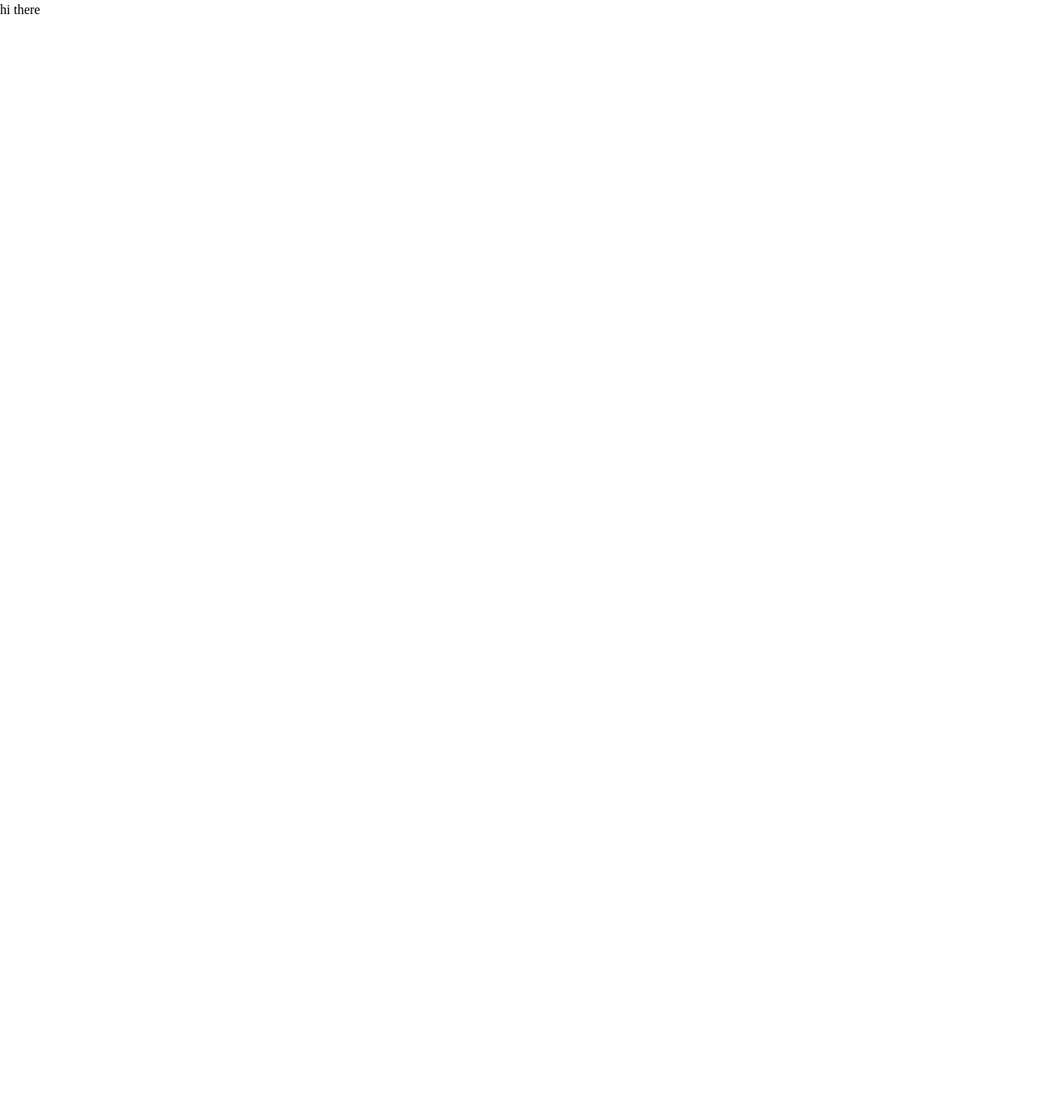
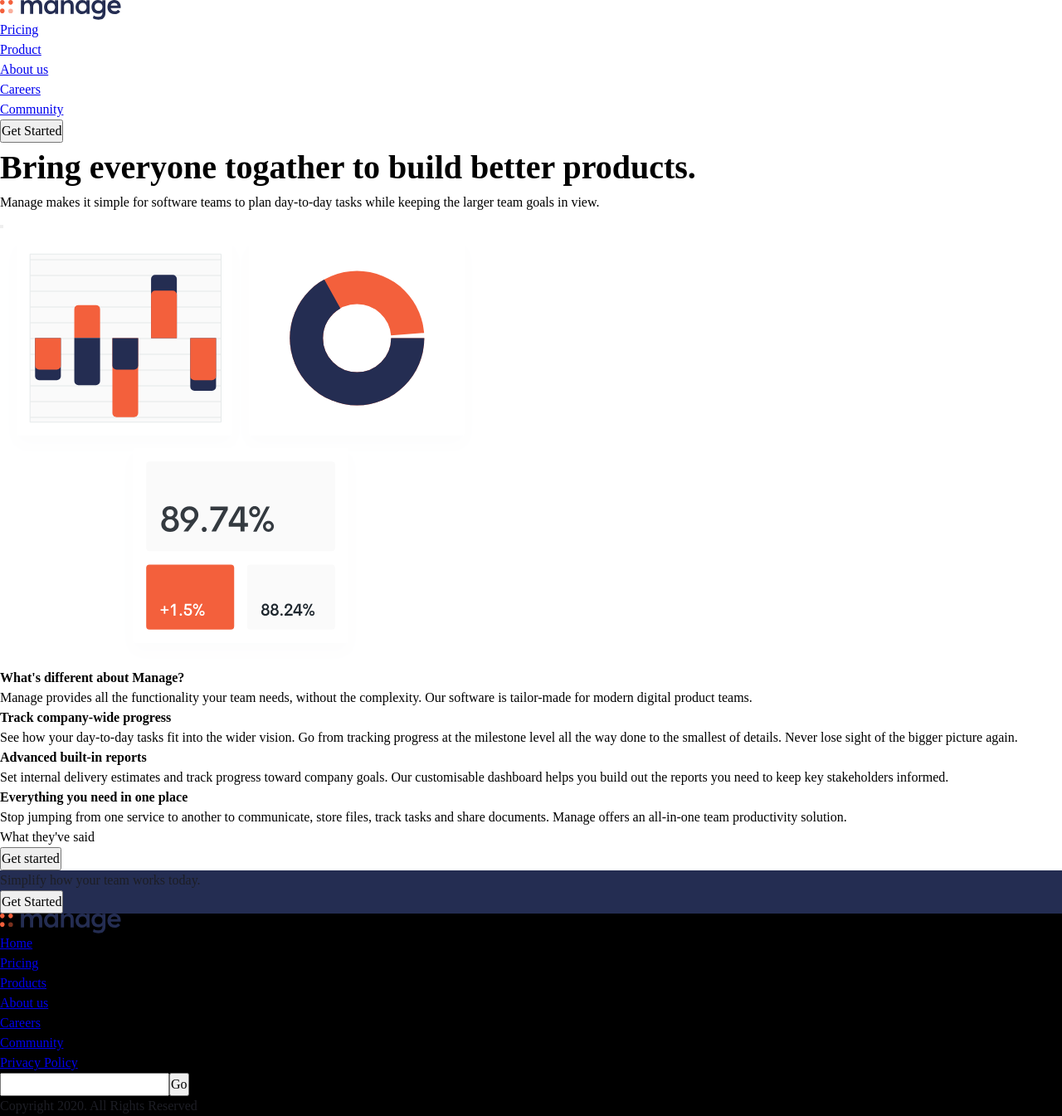
Before and after one commit to mirzakaiyum/reportmate-software-solution, a website built with Vite: page index.html in a window 1280 px wide. Shown: the whole page at 83% size. Before the commit the page ends 800 px from the top, so only its background shows below. Built offline with nearby package versions, Linux system fonts and the light colour scheme.

Commit message:
Full HTML

```diff
--- a/index.html
+++ b/index.html
@@ -5,10 +5,136 @@
     <link rel="icon" type="image/svg+xml" href="/vite.svg" />
     <meta name="viewport" content="width=device-width, initial-scale=1.0" />
     <link rel="stylesheet" href="style.css">
+    <link rel="preconnect" href="https://fonts.googleapis.com">
+    <link rel="preconnect" href="https://fonts.gstatic.com" crossorigin>
+    <link href="https://fonts.googleapis.com/css2?family=Be+Vietnam+Pro:wght@400;500;700&display=swap" rel="stylesheet">
     <title>Vite App</title>
   </head>
   <body>
-    <h1>hi there</h1>
+    <header class="primary-header">
+      <div class="container">
+        <a href="#"><img src="images/logo.svg" alt="Manage"></a>
+        <nav class="primary-navigation">
+          <ul aria-label="Primary" role="list" class="nav-list">
+            <li><a href="#">Pricing</a></li>
+            <li><a href="#">Product</a></li>
+            <li><a href="#">About us</a></li>
+            <li><a href="#">Careers</a></li>
+            <li><a href="#">Community</a></li>
+          </ul>
+        </nav>
+        <button class="button">Get Started</button>
+
+      </div>
+    </header>
+
+    <main>
+
+      <!-- Hero Section -->
+      <section>
+        <div class="container">
+          <div class="even-columns">
+            <div>
+              <h1 class="fs-primary-heading fw-bold">
+                Bring everyone togather to build better products.
+              </h1>
+              <p>Manage makes it simple for software teams to plan day-to-day tasks while keeping the larger team goals in view.</p>
+              <button class="button"></button>
+            </div>
+            <div>
+              <img src="images/illustration-intro.svg" alt="">
+            </div>
+          </div>
+        </div>
+      </section>
+
+      <!-- Sub hero section -->
+      <section>
+        <div class="container">
+          <div class="even-columns">
+            <div>
+              <h2 class="fs secondary-heading fw-bold">
+                What's different about Manage?
+              </h2>
+              <p>Manage provides all the functionality your team needs, without the complexity. Our software is tailor-made for modern digital product teams.</p>
+            </div>
+            <div>
+              <ul class="numbered-items" role="list">
+                <li><h3 class="fs-600 fw-bold">Track company-wide progress</h3>
+                <p>See how your day-to-day tasks fit into the wider vision. Go from tracking progress at the milestone
+                  level all the way
+                  done to the smallest of details. Never lose sight of the bigger picture again.</p></li>
+                <li><h3 class="fs-600 fw-bold">Advanced built-in reports</h3>
+                <p>Set internal delivery estimates and track progress toward company goals. Our customisable dashboard
+                  helps you build out
+                  the reports you need to keep key stakeholders informed.</p></li>
+                <li><h3 class="fs-600 fw-bold">Everything you need in one place</h3>
+                <p>Stop jumping from one service to another to communicate, store files, track tasks and share
+                  documents. Manage offers an
+                  all-in-one team productivity solution.</p></li>
+              </ul>
+            </div>
+          </div>
+        </div>
+      </section>
+
+      <!-- Carousel Section -->
+      <section class="carousel">
+        <h2 class="fs-secondary-heading">What they've said</h2>
+        <!-- Carousel here -->
+        <button class="button">Get started</button>
+      </section>
+
+      <section class="cta | bg-primary-400 text-neutral-100">
+        <div class="container">
+        <div class="even-columns">
+          <div><p class="fs-secondary-heading fw-bold">Simplify how your team works today.</p>
+          </div>
+          <div><button class="button" data-type="inverted">Get Started</button></div>
+        </div>
+        </div>
+      </section>
+
+
+    </main>
+
+    <footer class="bg-neutral-900 text-neutral-100">
+      <div class="container">
+        <div class="even-columns">
+          <div><a href="#"><img src="images/logo.svg" alt="Manage"></a>
+            <ul role="list" aria-label="Social Links">
+              <li><a aria-label="facebook" href="#"></a></li>
+              <li><a aria-label="youtube" href="#"></a></li>
+              <li><a aria-label="twitter" href="#"></a></li>
+              <li><a aria-label="pinterest" href="#"></a></li>
+              <li><a aria-label="Instagram" href="#"></a></li>
+            </ul>
+          </div>
+
+          <div>
+            <nav class="footer-nav">
+            <ul aria-label="footer" role="list">
+              <li><a href="#">Home</a></li>
+              <li><a href="#">Pricing</a></li>
+              <li><a href="#">Products</a></li>
+              <li><a href="#">About us</a></li>
+              <li><a href="#">Careers</a></li>
+              <li><a href="#">Community</a></li>
+              <li><a href="#">Privacy Policy</a></li>
+            </ul>
+          </nav></div>
+          <div></div>
+        </div>
+      </div>
+      <div>
+        <form action="">
+          <input type="email"><button class="button">Go</button>
+          <p>Copyright 2020. All Rights Reserved</p>
+        </form>
+      </div>
+    </footer>
+
+
     <script type="module" src="/main.js"></script>
   </body>
 </html>
```
